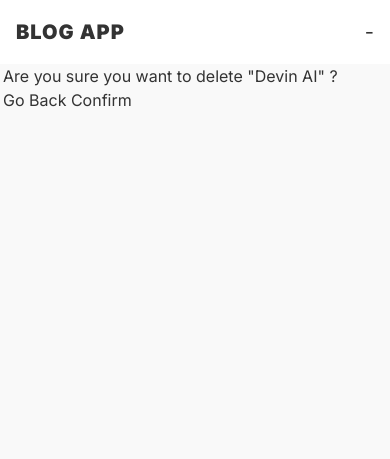
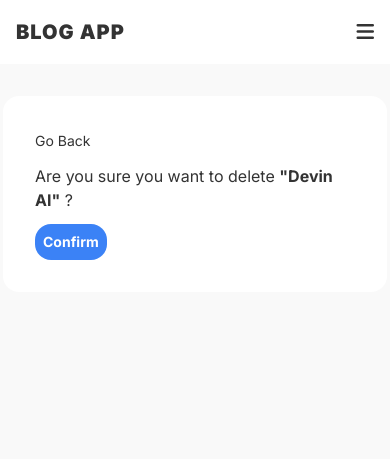
Before and after one commit to saumil8200/blog-app, a Django app: page /delete-blog/471b8191-d174-4812-a636-576e8d90781e in a window 390 px wide. Shown: the top 459 px of the page. Before the commit the page ends 107 px from the top, so only its background shows below. Run offline with Django 4.2, Linux system fonts and the light colour scheme; a user stored in the database is signed in; data comes from the database, SQL or seed files in the repository; both versions use the stored data as it was after the commit; style sheets or scripts are compiled from the project's sources.

Commit message:
minor UI elemt changes mobile responsive navbar and etc

```diff
--- a/blogs/templates/blogs/blogs.html
+++ b/blogs/templates/blogs/blogs.html
@@ -4,6 +4,7 @@
 
 <div class="mt-5">
     <div>
+        <h1 class=  "text-3xl mb-3 font-black">Welcome, {{ user.first_name }}</h1>
         {% if page == 'category' %}
         <h1 class=  "text-3xl mb-3 font-black">{{ category.name }}</h1>
         {% else %}
--- a/blogs/templates/blogs/delete_template.html
+++ b/blogs/templates/blogs/delete_template.html
@@ -2,15 +2,17 @@
 
 {% block content %}
 
-    <form method="POST">
-        {% csrf_token %}
-        <p>Are you sure you want to delete "{{ object }}" ?</p>
-
-        <a href="{% url 'blogs' %}">
-            Go Back
-        </a>
-
-        <input type="submit" value="Confirm" />
-    </form>
+    <div class="grid place-content-center mt-8 max-w-sm mx-auto">
+        <div class="bg-white rounded-2xl p-8">
+            <form method="POST">
+                {% csrf_token %}
+                <a class="text-sm" href="{% url 'blogs' %}">
+                    Go Back
+                </a>
+                <p class="mt-3 mb-3">Are you sure you want to delete <span class="font-bold">"{{ object }}"</span> ?</p>
+                <input class="bg-blue-500 text-sm hover:bg-blue-700 text-white font-bold p-2 rounded-2xl" name="confirm" type="submit" value="Confirm" />
+            </form>
+        </div>
+    </div>
 
 {% endblock %}
--- a/myblog/urls.py
+++ b/myblog/urls.py
@@ -23,7 +23,7 @@ from django.conf.urls.static import static
 urlpatterns = [
     path('admin/', admin.site.urls),
     path('', include('blogs.urls')),
-    path('profiles/', include('users.urls'))
+    path('authors/', include('users.urls'))
 ]
 
 urlpatterns += static(settings.MEDIA_URL, document_root=settings.MEDIA_ROOT)
--- /dev/null
+++ b/static/js/main.js
@@ -0,0 +1,26 @@
+var navItems = document.getElementById("navItems");
+var mobileNav = document.getElementById("mobileNav");
+var hamburger = document.getElementById("hamburger");
+
+function adjustNavbar() {
+    screenWidth = parseInt(window.innerWidth);
+
+    if (screenWidth < 541) {
+        navItems.style.display = "none";
+        hamburger.style.display = "flex";
+    }
+    else {
+        navItems.style.display = "flex";
+        hamburger.style.display = "none";
+    }
+}
+
+adjustNavbar();
+
+window.addEventListener("resize", adjustNavbar);
+
+hamburger.addEventListener("click", function () {
+    mobileNav.classList.toggle("left-[-70%]");
+    hamburger.classList.toggle("fa-bars");
+    hamburger.classList.toggle("fa-close");
+})
--- a/templates/main.html
+++ b/templates/main.html
@@ -7,6 +7,7 @@
     <meta name="viewport" content="width=device-width, initial-scale=1.0">
     <title>Blog App</title>
     <link href="https://fonts.googleapis.com/css2?family=Inter:wght@100;200;300;400;500;600;700;800;900&display=swap" rel="stylesheet">
+    <link rel="stylesheet" href="https://cdnjs.cloudflare.com/ajax/libs/font-awesome/6.0.0-beta3/css/all.min.css">
     <link rel="stylesheet" href="{% static 'styles/main.css' %}">
 </head>
 <body class="bg-[#F9F9F9] text-[#333333] font-['Inter']">
@@ -14,11 +15,13 @@
     <div class="h-screen max-w-sm md:max-w-6xl mx-auto">
 
         {% if messages %}
-            <ul class="messages">
-                {% for message in messages %}
-                    <li{% if message.tags %} class="{{ message.tags }}"{% endif %}>{{ message }}</li>
-                {% endfor %}
-            </ul>
+            <div class="bg-white m-3 p-3 shadow-2xl rounded-2xl text-sm">
+                <ul class="messages">
+                    {% for message in messages %}
+                        <li{% if message.tags %} class="{{ message.tags }}"{% endif %}>{{ message }}</li>
+                    {% endfor %}
+                </ul>
+            </div>
         {% endif %}
 
         {% block content %}
@@ -26,7 +29,8 @@
         {% endblock content %}
 
     </div>
-    <script>
+    <script src="{% static 'js/main.js' %}"></script>
+    <!-- <script>
         var navItems = document.getElementById("navItems");
         var mobileNav = document.getElementById("mobileNav");
         var hamburger = document.getElementById("hamburger");
@@ -54,6 +58,6 @@
             hamburger.classList.toggle("fa-bars");
             hamburger.classList.toggle("fa-close");
         })
-    </script>
+    </script> -->
 </body>
 </html>
--- a/templates/navbar.html
+++ b/templates/navbar.html
@@ -59,12 +59,36 @@
             </span>
             {% endif %}
         </div>
-        <div id="hamburger" class="fa fa-bars flex items-center text-xl" style="display:none;">-</div>
+        <div id="hamburger" class="fa fa-bars flex items-center text-xl" style="display:none;"></div>
         <div id="mobileNav"
-            class="fixed flex flex-col gap-8 pt-16 px-4 text-xl uppercase bg-teal-500 h-full inset-0 top-16 w-[70%] left-[-70%] ease-in-out duration-500 cursor-pointer">
-            <span>Services</span>
-            <span>About</span>
-            <span>Contact</span>
+            class="fixed flex flex-col gap-8 pt-16 px-4 text-sm uppercase bg-white h-full inset-0 top-16 w-[70%] left-[-70%] ease-in-out duration-500 cursor-pointer">
+            <span class="group">
+                <a href="{% url 'profiles' %}">Authors</a>
+                <!-- <div class="w-0 group-hover:w-full h-0.5 bg-white ease-in-out duration-500"></div> -->
+            </span>
+            <span class="group">
+                <a href="{% url 'categories' %}">Categories</a>
+                <!-- <div class="w-0 group-hover:w-full h-0.5 bg-white ease-in-out duration-500"></div> -->
+            </span>
+            {% if request.user.is_authenticated %}
+            <span class="group">
+                <a href="{% url 'create-blog' %}">Write</a>
+                <!-- <div class="w-0 group-hover:w-full h-0.5 bg-white ease-in-out duration-500"></div> -->
+            </span>
+            <span class="group">
+                <a href="{% url 'logout' %}">Logout</a>
+                <!-- <div class="w-0 group-hover:w-full h-0.5 bg-white ease-in-out duration-500"></div> -->
+            </span>
+            {% else %}
+            <span class="group">
+                <a href="{% url 'login' %}">Login</a>
+                <!-- <div class="w-0 group-hover:w-full h-0.5 bg-white ease-in-out duration-500"></div> -->
+            </span>
+            <span class="group">
+                <a href="{% url 'register' %}">Sign Up</a>
+                <!-- <div class="w-0 group-hover:w-full h-0.5 bg-white ease-in-out duration-500"></div> -->
+            </span>
+            {% endif %}
         </div>
     </div>
 </nav>
--- a/users/templates/users/profiles.html
+++ b/users/templates/users/profiles.html
@@ -19,7 +19,7 @@
                     </div>
                     <div>
                         <div class="text-sm font-light">
-                            {{ profile.bio }}
+                            {{ profile.bio|slice:300 }}...
                         </div>
                     </div>
                 </div>
--- a/users/views.py
+++ b/users/views.py
@@ -33,7 +33,7 @@ def loginUser(request):
 
 def logoutUser(request):
     logout(request)
-    messages.error(request, "User was logged out")
+    messages.info(request, "User was logged out")
     return redirect('login')
 
 def registerUser(request):
```
Also changed, not shown: db.sqlite3.
